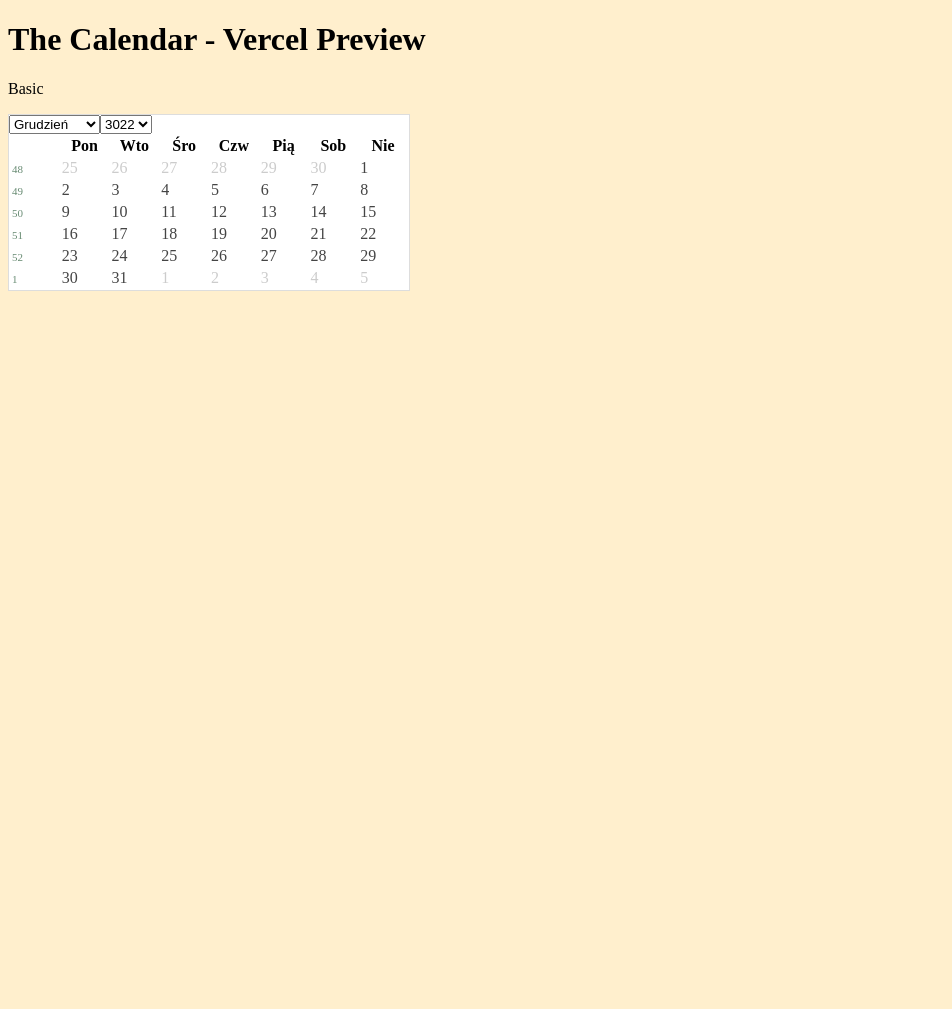
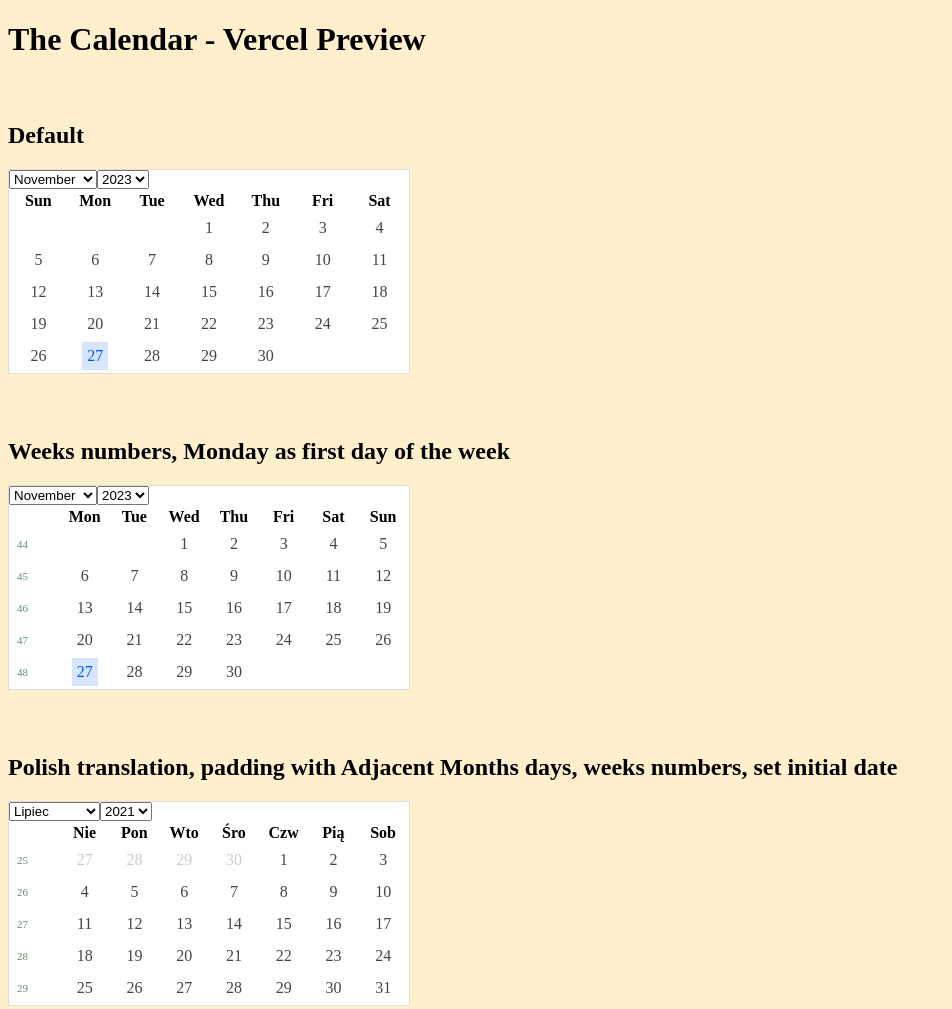
Before and after one commit to jacekkoziol/calendar, a website built with webpack: page src/index.html in a window 1280 px wide. Shown: the whole page, without its empty margins (0-952 px from the left). Before the commit the page ends 800 px from the top, so only its background shows below. Built offline with nearby package versions, Linux system fonts and the light colour scheme.

Commit message:
Added example preview for various configurations

```diff
--- a/src/components/calendar.ts
+++ b/src/components/calendar.ts
@@ -176,6 +176,7 @@ export class Calendar extends CalendarData {
 
         if (day) {
           tmpTd.classList.add(`cal__MonthTableBody__td--weekday-${day.dayOfWeek}`);
+          const isDayToday: boolean = Calendar.isDayToday(day);
           const isDayOtherMonth: boolean = day.monthIndex !== this.calendarDataMonth.monthIndex;
           const isDayPrevMonth: boolean =
             day.year < this.calendarDataMonth.year ||
@@ -197,6 +198,10 @@ export class Calendar extends CalendarData {
             if (isDayNextMonth) {
               tmpTd.classList.add('is-for-next-month');
             }
+          }
+
+          if (isDayToday) {
+            tmpTd.classList.add('is-todays-day');
           }
 
           const tmpSpan: HTMLSpanElement = document.createElement('span');
@@ -300,14 +305,16 @@ export class Calendar extends CalendarData {
   // Calendar Month Actions
   // ---------------------------------------------------------------------------
   private initCalendarMonthEventHandler(): void {
+    const selectedCssClass: string = 'is-selected';
+
     this.htmlCalendarMonth.addEventListener('click', (e: PointerEvent) => {
       const tmpDay: HTMLTableCellElement = this.getEventTarget(e) as HTMLTableCellElement;
       console.log(tmpDay);
 
       if (tmpDay.classList.contains('cal__MonthTableBody__td--weekday')) {
-        console.log('Allow return value');
-        console.log(tmpDay.calendarDataDay);
-        console.log(tmpDay.calendarDataDay.getDateWithCurrentTime());
+        console.info('%cAllow return value', 'color:green');
+        console.log('Day Data:', tmpDay.calendarDataDay);
+        console.log('Day Data Current Time:', tmpDay.calendarDataDay.getDateWithCurrentTime());
 
         this.selectedMonthIndex = tmpDay.calendarDataDay.monthIndex;
         this.selectedYear = tmpDay.calendarDataDay.year;
@@ -316,6 +323,12 @@ export class Calendar extends CalendarData {
         this.htmlCalendarNavigationYearSelect.value = String(this.selectedYear);
 
         // this.showMonth();
+        // Select day
+        this.htmlCalendarMonth.querySelectorAll('.cal__MonthTableBody__td--weekday').forEach((item: HTMLTableCellElement) => {
+          item.classList.remove(selectedCssClass);
+        });
+
+        tmpDay.classList.add(selectedCssClass);
       }
     }, false);
   }
@@ -348,4 +361,15 @@ export class Calendar extends CalendarData {
       return event.target;
     }
   }
+
+  static isDayToday(day: ICalendarDataDay): boolean {
+    const today: Date = new Date();
+    today.setHours(0);
+    today.setMinutes(0);
+    today.setSeconds(0);
+    today.setMilliseconds(0);
+    return day.dateIso === today.toISOString();
+  }
+
+  // static selectDay()
 }
--- a/src/index.html
+++ b/src/index.html
@@ -13,11 +13,40 @@
 <body>
   <main>
     <h1>The Calendar - Vercel Preview</h1>
-    <p>Basic</p>
 
-    <div>
-      <div class="calendar-main-container" data-js-calendar></div>
-    </div>
+    <section>
+      <h2 class="prev-section__header">Default</h2>
+      <div class="prev-row">
+        <div class="prev-col">
+          <div class="calendar-main-container" data-js-calendar-default></div>
+        </div>
+        <div class="prev-col">
+        </div>
+      </div>
+    </section>
+
+    <section>
+      <h2 class="prev-section__header">Weeks numbers, Monday as first day of the week</h2>
+      <div class="prev-row">
+        <div class="prev-col">
+          <div class="calendar-main-container" data-js-calendar-second></div>
+        </div>
+        <div class="prev-col">
+        </div>
+      </div>
+    </section>
+
+    <section>
+      <h2 class="prev-section__header">Polish translation, padding with Adjacent Months days, weeks numbers, set initial date</h2>
+      <div class="prev-row">
+        <div class="prev-col">
+          <div class="calendar-main-container" data-js-calendar-pl></div>
+        </div>
+        <div class="prev-col">
+        </div>
+      </div>
+    </section>
+
   </main>
 
   <!-- script src="bundle.js" defer></script -->
--- a/src/index.ts
+++ b/src/index.ts
@@ -10,7 +10,42 @@ import {
 import {Calendar, ICalendarConfiguration} from './components/calendar';
 
 console.log('Works');
+// Check creating Calendar Data
+console.log('%c--START-------- Calendar Data Initialization Test', 'color: purple');
+const calendarDataInstance: CalendarData = new CalendarData();
+calendarDataInstance.createMonthAsWeeks(11, 2022);
+console.log('%c--END---------- Calendar Data Initialization Test', 'color: purple');
+console.log('\n\n\n\n');
 
+// Initialize Calendar Default
+// -----------------------------------------------------------------------------
+const calendar: Calendar = new Calendar('[data-js-calendar-default]');
+console.log('Calendar: ', calendar);
+console.log('\n\n\n\n');
+
+
+// Initialize Calendar Second
+// -----------------------------------------------------------------------------
+const calendarDataConfigurationSecond: ICalendarDataConfiguration = {
+  // dictionaryMonths: CALENDAR_DATA_MONTHS_NAMES_DICTIONARY_PL,
+  // dictionaryWeekdays: CALENDAR_DATA_WEEKDAYS_NAMES_DICTIONARY_PL,
+  startWeekWithDay: 1,
+  fillWeekMissingDaysWithDaysFromAdjacentMonths: false,
+  weekNumberAdjust: false,
+};
+
+const calendarConfigurationSecond: ICalendarConfiguration = {
+  // initialDate: new Date('3022-12-01'),
+  showWeekNumbers: true,
+};
+
+const calendarSecond: Calendar = new Calendar('[data-js-calendar-second]', calendarConfigurationSecond, calendarDataConfigurationSecond);
+console.log('calendarSecond: ', calendarSecond);
+console.log('\n\n\n\n');
+
+
+// Initialize Calendar Second
+// -----------------------------------------------------------------------------
 export const CALENDAR_DATA_MONTHS_NAMES_DICTIONARY_PL: ICalendarDataMonthsNamesDictionary = {
   0: {nameShort: 'Sty', nameFull: 'Styczeń'},
   1: {nameShort: 'Lut', nameFull: 'Luty'},
@@ -36,23 +71,19 @@ export const CALENDAR_DATA_WEEKDAYS_NAMES_DICTIONARY_PL: ICalendarDataWeekdaysDi
   6: {nameShort: 'Sob', nameFull: 'Sobota'},
 };
 
-const calendarDataConfiguration: ICalendarDataConfiguration = {
+const calendarDataConfigurationPL: ICalendarDataConfiguration = {
   dictionaryMonths: CALENDAR_DATA_MONTHS_NAMES_DICTIONARY_PL,
   dictionaryWeekdays: CALENDAR_DATA_WEEKDAYS_NAMES_DICTIONARY_PL,
-  startWeekWithDay: 1,
+  // startWeekWithDay: 0,
   fillWeekMissingDaysWithDaysFromAdjacentMonths: true,
   weekNumberAdjust: false,
 };
 
-const calendarDataInstance: CalendarData = new CalendarData();
-calendarDataInstance.createMonthAsWeeks(11, 2022);
-
-// Initialize Calendar
-// -----------------------------------------------------------------------------
-const calendarConfiguration: ICalendarConfiguration = {
-  initialDate: new Date('3022-12-01'),
+const calendarConfigurationPL: ICalendarConfiguration = {
+  initialDate: new Date('2021-07-01'),
   showWeekNumbers: true,
 };
 
-const calendar: Calendar = new Calendar('[data-js-calendar]', calendarConfiguration, calendarDataConfiguration);
-console.log('Calendar: ', calendar);
+const calendarPL: Calendar = new Calendar('[data-js-calendar-pl]', calendarConfigurationPL, calendarDataConfigurationPL);
+console.log('calendarSecond: ', calendarPL);
+console.log('\n\n\n\n');
--- a/src/styles/calendar.css
+++ b/src/styles/calendar.css
@@ -4,6 +4,10 @@
   --cal-gray-light: #ddd;
   --cal-dark: #444;
   --cal-week-no: #698c74;
+  --cal-week-today: #0059ff;
+  --cal-week-today-bg: #d7e5ff;
+  --cal-week-selected: #8e0dd8;
+  --cal-week-selected-bg: #e9c4ff;
 }
 
 .cal__Container {
@@ -27,18 +31,44 @@
 }
 
 .cal__MonthTableBody__td {
-  color: var(--cal-dark)
+  color: var(--cal-dark);
+  text-align: center;
+}
+
+.cal__MonthTableBody__td--week-no {
+  text-align: left;
 }
 
 .cal__MonthTableBody__td.is-for-other-month {
   color: var(--cal-gray)
 }
 
+/* Todays day */
+.cal__MonthTableBody__td.is-todays-day {
+  color: var(--cal-week-today)
+}
+
+.cal__MonthTableBody__td.is-todays-day span {
+  background: var(--cal-week-today-bg);
+}
+
+/* Selected day */
+.cal__MonthTableBody__td.is-selected {
+  color: var(--cal-week-selected)
+}
+
+.cal__MonthTableBody__td.is-selected span {
+  background: var(--cal-week-selected-bg);
+}
+
 .cal__MonthTableBody__td-span {
   pointer-events: none;
+  display: inline-block;
+  padding: 5px;
+  aspect-ratio: 1/1;
 }
 
 .cal__MonthTableBody__td-span--week-no{
   font-size: 11px;
-  color: var(--cal-week-no)
+  color: var(--cal-week-no);
 }
--- a/src/styles/style.css
+++ b/src/styles/style.css
@@ -1,5 +1,9 @@
 :root {
   background: rgb(255, 239, 205);
+}
+
+section {
+  margin: 4rem 0;
 }
 
 .calendar-main-container {
```
Also changed, not shown: 2 other files.
